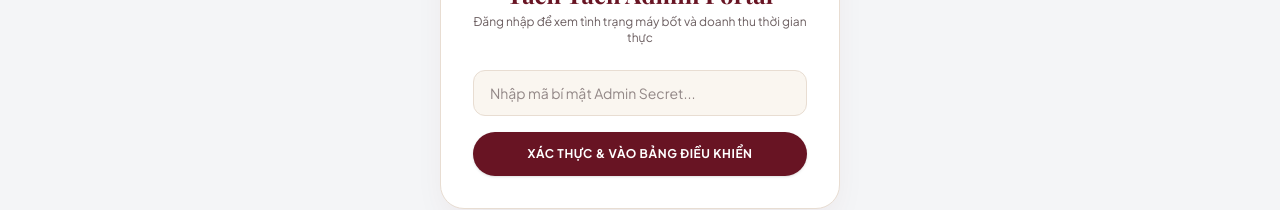
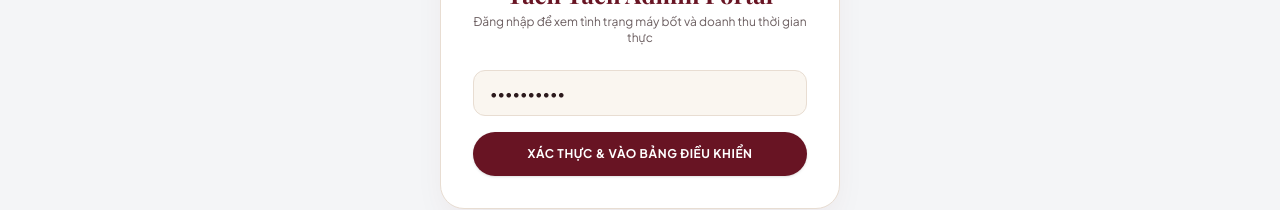
Before and after one commit to theanh2002-dotcom/tach-studio, an Angular app: page /admin in a window 1280 px wide. Shown: the part 295-505 px from the top of the page. Built offline with nearby package versions, Linux system fonts and the light colour scheme; a web font is replaced by a local one.

Commit message:
chore: configure production admin secret default and test live worker connection

```diff
--- a/src/app/features/admin/admin.ts
+++ b/src/app/features/admin/admin.ts
@@ -54,7 +54,7 @@ export interface DashboardOverview {
 export class Admin implements OnInit, OnDestroy {
   private cdr = inject(ChangeDetectorRef);
 
-  adminSecret = signal<string>('');
+  adminSecret = signal<string>('theanh2002');
   isAuthenticated = signal<boolean>(false);
   activeTab = signal<'monitoring' | 'revenue' | 'settings'>('monitoring');
   isLoading = signal<boolean>(false);
```
